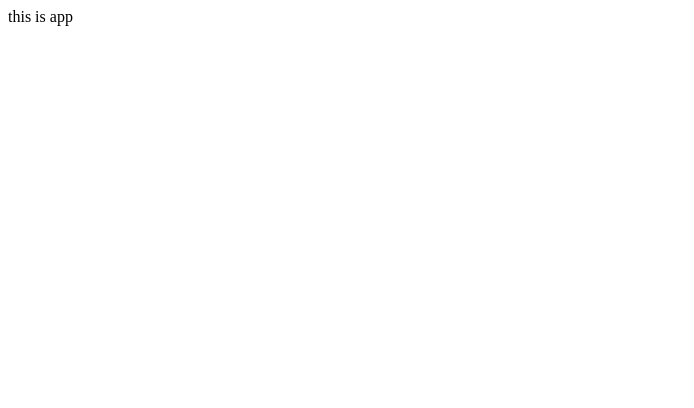
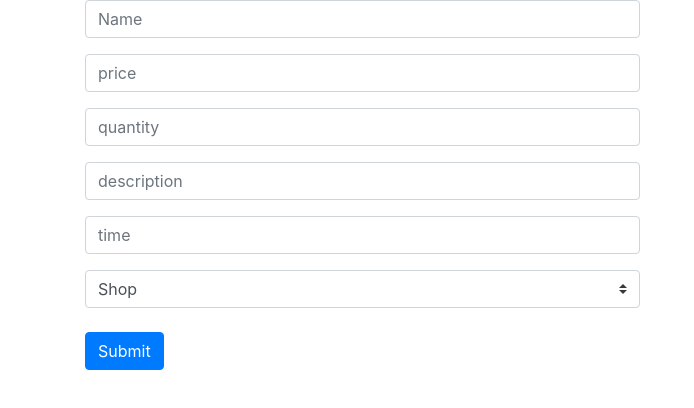
Before and after one commit to lukas-anci/HomeworkProject, a React (Create React App) app in the folder client/: page / in a window 1280 px wide. Shown: the top 408 px of the page, without its empty margins (0-694 px from the left). Built offline with nearby package versions, Linux system fonts and the light colour scheme.

Commit message:
i boostr, axios formfront end started

```diff
--- a/client/package.json
+++ b/client/package.json
@@ -6,6 +6,8 @@
     "@testing-library/jest-dom": "^5.14.1",
     "@testing-library/react": "^11.2.7",
     "@testing-library/user-event": "^12.8.3",
+    "axios": "^0.21.1",
+    "bootstrap": "^4.6.0",
     "react": "^17.0.2",
     "react-dom": "^17.0.2",
     "react-scripts": "4.0.3",
--- a/client/src/App.jsx
+++ b/client/src/App.jsx
@@ -1,9 +1,20 @@
 import './App.css';
 import React, { Component } from 'react';
+import MyForm from './components/MyForm';
 class App extends Component {
-  state = {};
+  constructor(props) {
+    super(props);
+    this.state = {
+      shop: [],
+    };
+  }
+
   render() {
-    return <div className="App">this is app</div>;
+    return (
+      <div className="App container">
+        <MyForm />
+      </div>
+    );
   }
 }
 
--- /dev/null
+++ b/client/src/components/MyForm.jsx
@@ -0,0 +1,70 @@
+import React, { Component } from 'react';
+class MyForm extends Component {
+  state = {
+    name: '',
+    price: '',
+    quantity: '',
+    description: '',
+    time: '',
+    shopType: '',
+  };
+  render() {
+    return (
+      <div className="w-50">
+        <form>
+          <div class="form-group">
+            <input
+              type="text"
+              class="form-control"
+              name="name"
+              placeholder="Name"
+            />
+          </div>
+          <div class="form-group">
+            <input
+              type="number"
+              class="form-control"
+              name="price"
+              placeholder="price"
+            />
+          </div>
+          <div class="form-group">
+            <input
+              type="number"
+              class="form-control"
+              name="quantity"
+              placeholder="quantity"
+            />
+          </div>
+          <div class="form-group">
+            <input
+              type="text"
+              class="form-control"
+              name="description"
+              placeholder="description"
+            />
+          </div>
+          <div class="form-group">
+            <input
+              type="number"
+              class="form-control"
+              name="time"
+              placeholder="time"
+            />
+          </div>
+
+          <select name="shopType" className="custom-select">
+            <option value="shop">Shop</option>
+            <option value="service">Service</option>
+          </select>
+
+          <button type="submit" class="btn btn-primary my-4">
+            Submit
+          </button>
+        </form>
+      </div>
+    );
+  }
+}
+
+export default MyForm;
--- a/client/src/index.js
+++ b/client/src/index.js
@@ -1,6 +1,6 @@
 import React from 'react';
 import ReactDOM from 'react-dom';
-
+import 'bootstrap/dist/css/bootstrap.css';
 import App from './App';
 
 ReactDOM.render(
```
Also changed, not shown: 1 other file (tests, documents, lock files or other folders).
